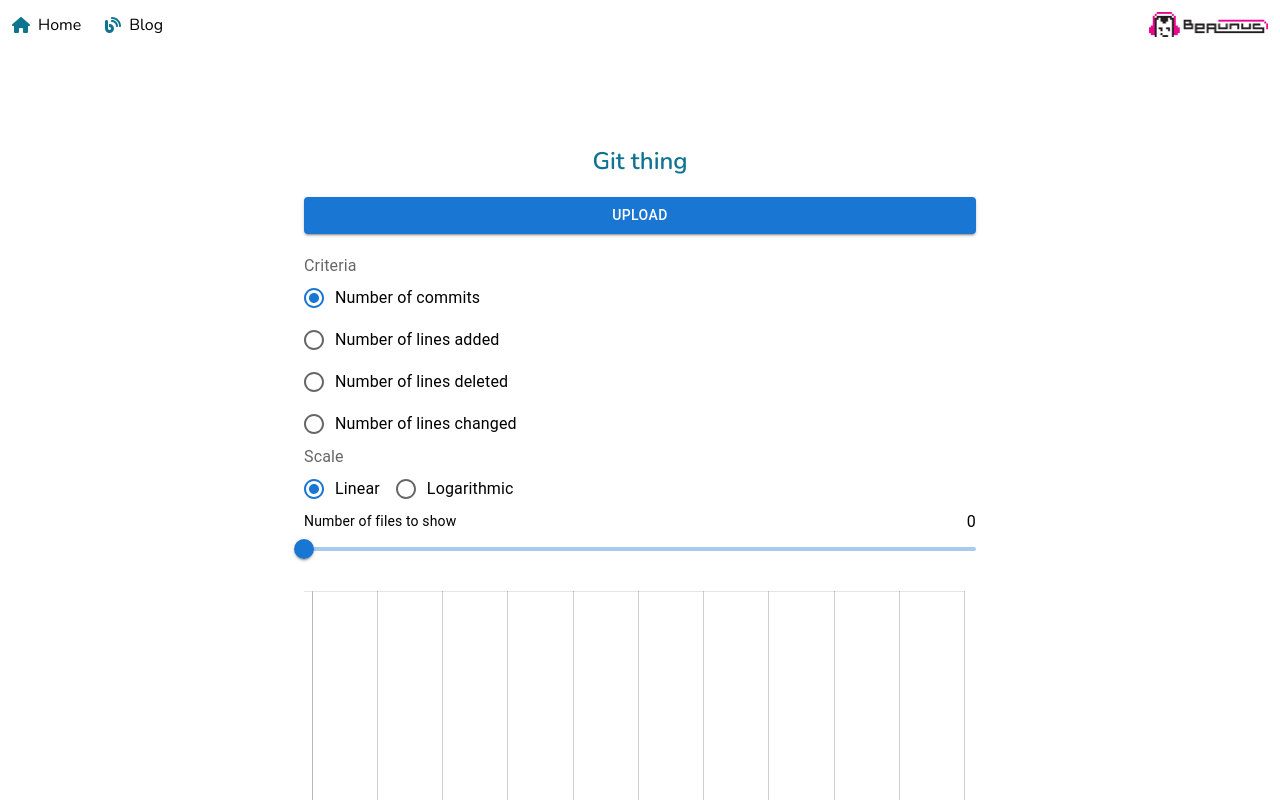
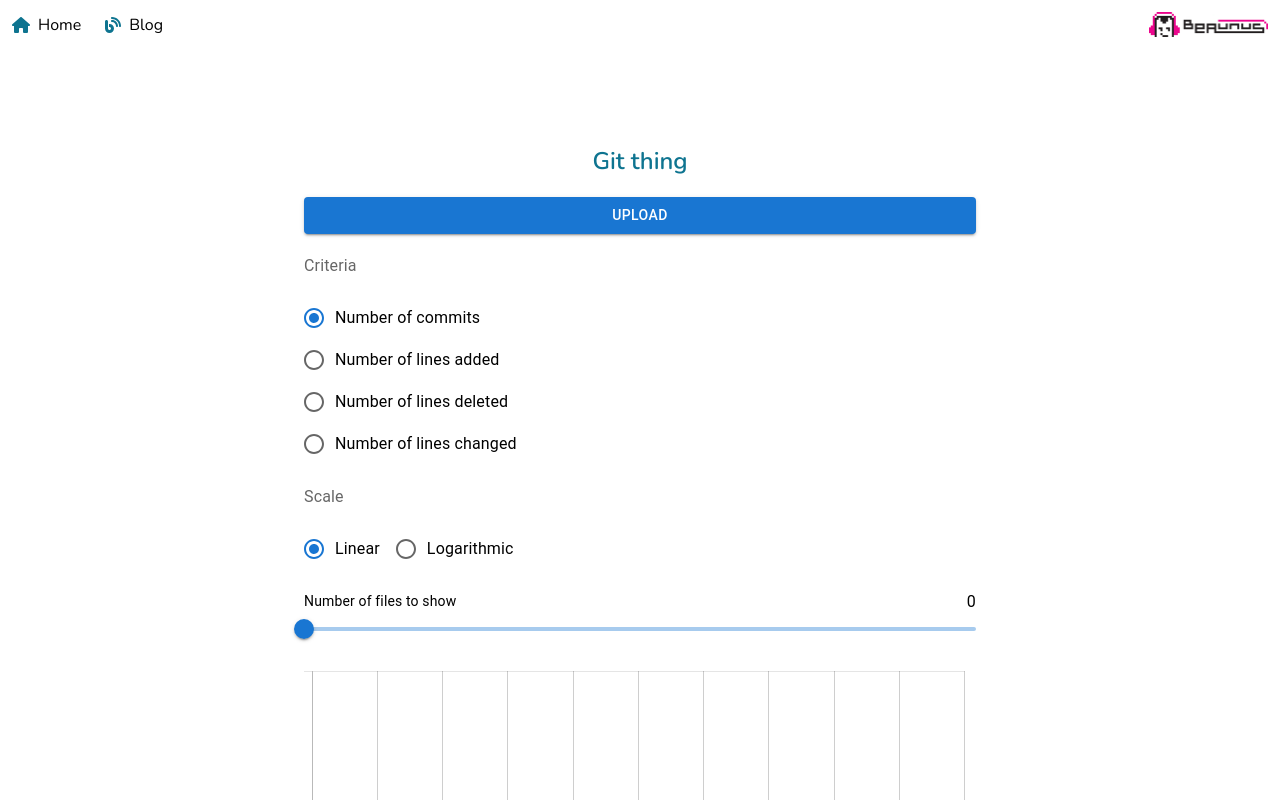
Before and after one commit to beaunus/beaunus.com, a Next.js app: page /blog/git-thing in a window 1280 px wide. Shown: the top 800 px of the page. Built offline with nearby package versions, Linux system fonts and the light colour scheme; no server answers.

Commit message:
refactor: remove unused FormControl

```diff
--- a/pages/blog/git-thing.tsx
+++ b/pages/blog/git-thing.tsx
@@ -1,5 +1,4 @@
 import Button from "@mui/material/Button";
-import FormControl from "@mui/material/FormControl";
 import FormControlLabel from "@mui/material/FormControlLabel";
 import FormLabel from "@mui/material/FormLabel";
 import Radio from "@mui/material/Radio";
@@ -114,7 +113,6 @@ const GitThing: NextPage = () => {
               Git thing
             </div>
             <UploadButton />
-            <FormControl>
             <FormLabel id="criteria-label">Criteria</FormLabel>
             <RadioGroup
               aria-labelledby="criteria-label"
@@ -176,7 +174,6 @@ const GitThing: NextPage = () => {
               }
               sliderValue={fileNameSliceIndex}
             />
-            </FormControl>
             {dateRange
               ? `This history goes from ${dateRange[0].toLocaleString()} to
             ${dateRange[1].toLocaleString()}`
```
Lines whose indentation alone changed are shown as unchanged.
